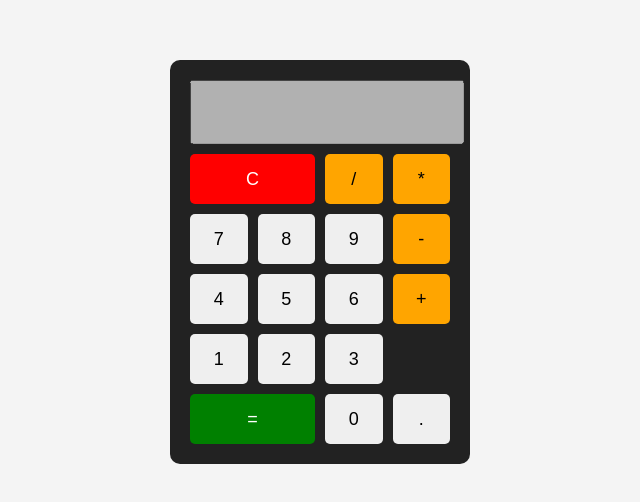
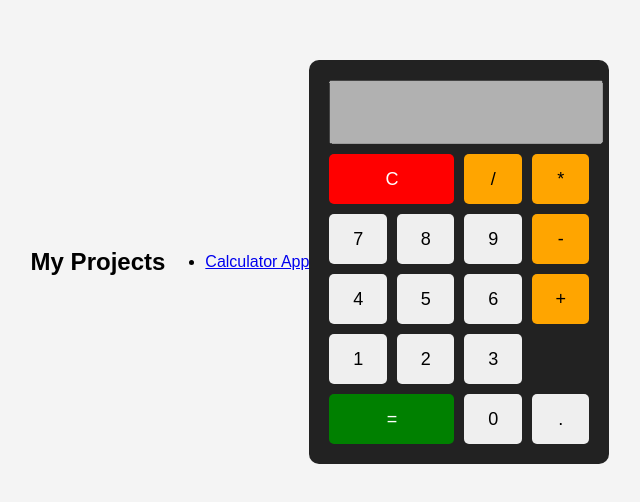
Before and after one commit to tsionyifru940-bot/Portfolio-, a plain HTML site: page projects/calculator/index.html in a window 1280 px wide. Shown: the part 146-648 px from the top of the page, without its empty margins (320-960 px from the left). Drawn offline with Linux system fonts and the light colour scheme.

Commit message:
index.html

```diff
--- a/projects/calculator/index.html
+++ b/projects/calculator/index.html
@@ -54,7 +54,14 @@
   </style>
 </head>
 <body>
-
+<h2>My Projects</h2>
+<ul>
+  <li>
+    <a href="projects/calculator/" target="_blank">
+      Calculator App
+    </a>
+  </li>
+</ul>
   <div class="calculator">
     <input type="text" id="display" disabled>
     <div class="buttons">
```
